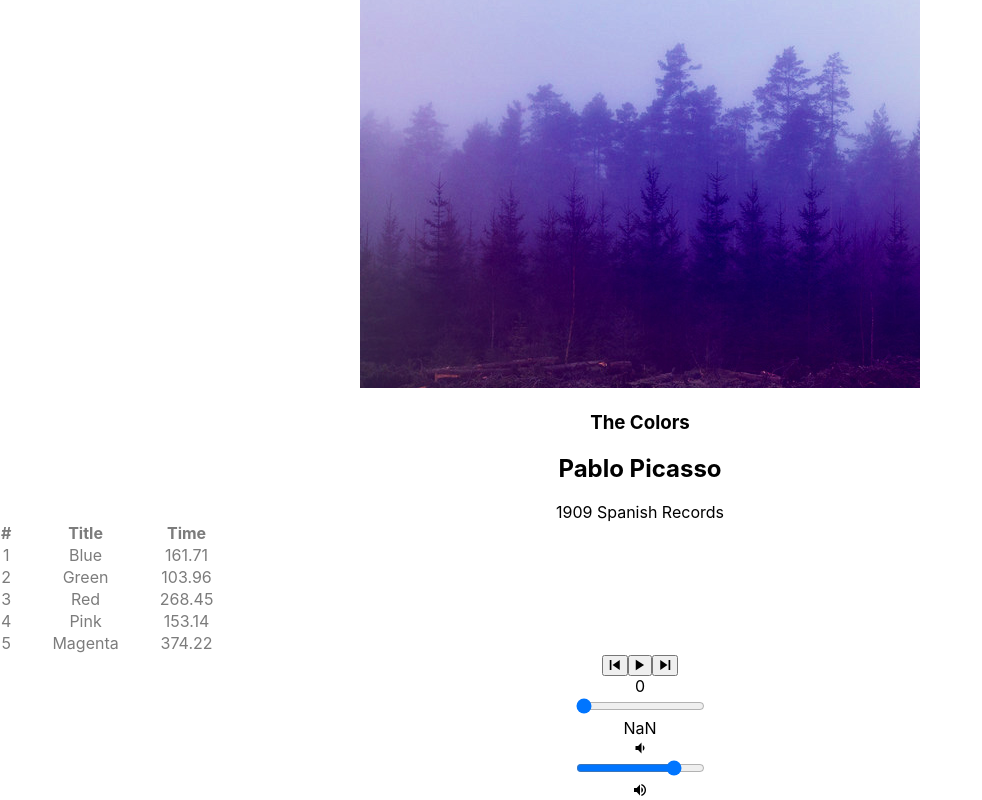
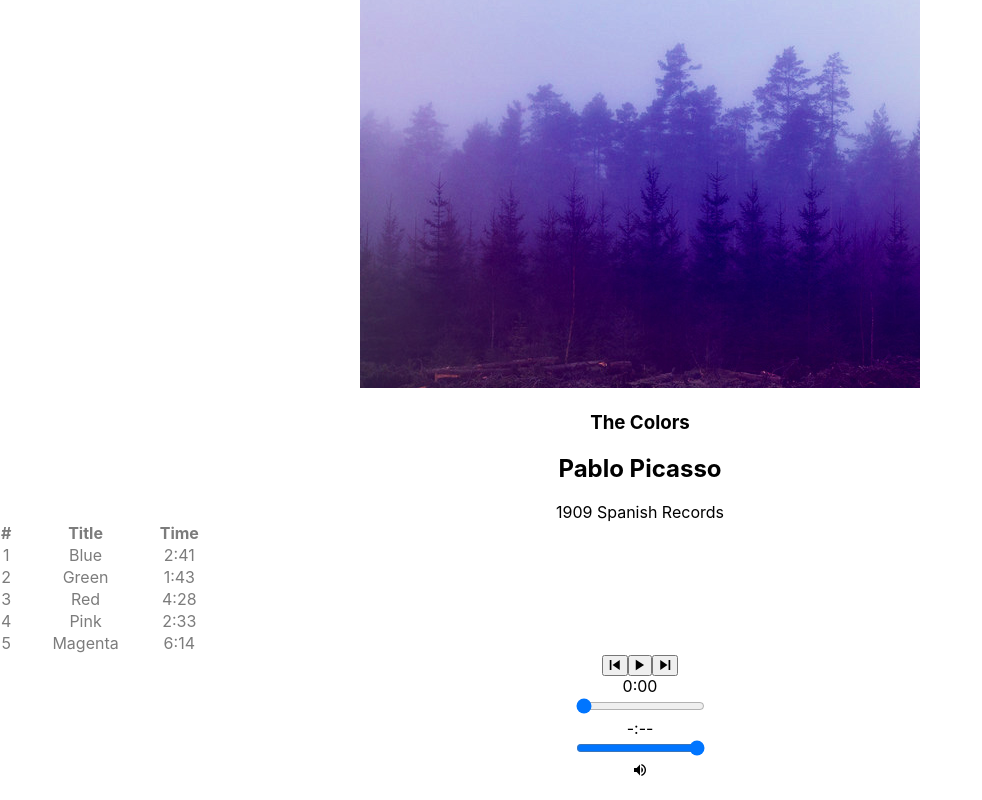
Before and after one commit to EatYourVegetables/bloc-jams-react, a React (Create React App) app: page /album/the-colors in a window 1280 px wide. Shown: the part 274-1074 px from the top of the page, without its empty margins (0-982 px from the left). Built offline with nearby package versions, Linux system fonts and the light colour scheme.

Commit message:
assignment-9-player-bar-range-inputs: completed

```diff
--- a/src/components/Album.js
+++ b/src/components/Album.js
@@ -19,7 +19,7 @@ class Album extends Component{
             hoverSong: null,
             currentTime: 0,
             duration: album.songs[0].duration,
-
+            volume: 1
         };
         this.audioElement = document.createElement('audio');
         this.audioElement.src = album.songs[0].audioSrc;
@@ -50,10 +50,16 @@ class Album extends Component{
                 this.setState({
                     duration: this.audioElement.duration
                 });
+            },
+            volumechange: e => {
+                this.setState({
+                    volume: this.audioElement.volume
+                })
             }
         };
         this.audioElement.addEventListener('timeupdate', this.eventListeners.timeupdate);
         this.audioElement.addEventListener('durationchange', this.eventListeners.durationchange);
+        this.audioElement.addEventListener('volumechange', this.eventListeners.volumechange);
     }
 
     componentWillUnmount() {
@@ -61,6 +67,7 @@ class Album extends Component{
         this.audioElement = null;
         this.audioElement.removeEventListener('timeupdate', this.eventListeners.timeupdate);
         this.audioElement.removeEventListener('durationchange', this.eventListeners.durationchange);
+        this.audioElement.removeEventListener('volumechange', this.eventListeners.volumechange);
     }
 
     setSong(song){
@@ -108,6 +115,11 @@ class Album extends Component{
         });
     }
 
+    handleVolumeChange(e){
+        this.setState({volume: e.target.value})
+        this.audioElement.volume = e.target.value;
+    }
+
     handleMouseEnter(song) {
         this.setState({hoverSong: song})
         this.songNum(song);
@@ -126,7 +138,17 @@ class Album extends Component{
         }
     }
 
-
+    formatTime(time){
+        time = Math.floor(time);
+        const minutes = Math.floor(time/60);
+        const seconds = time % 60;
+        const result = minutes + (9 < seconds ? ':' : ':0') + seconds;
+        if(isNaN(time)){
+            return "-:--";
+        }else{
+            return result;
+        }
+    }
 
     render(){
        return(
@@ -162,7 +184,7 @@ class Album extends Component{
                                 {this.songNum(song, index)}
                             </td>
                             <td id="title">{song.title}</td>
-                            <td>{song.duration}</td>
+                            <td>{this.formatTime(song.duration)}</td>
                         </tr>
                     )}
                 </tbody>
@@ -170,12 +192,16 @@ class Album extends Component{
             <PlayerBar
                 isPlaying={this.state.isPlaying}
                 currentSong={this.state.currentSong}
-                currentTime={this.audioElement.currentTime}
-                duration={this.audioElement.duration}
+                currentTime={this.formatTime(this.audioElement.currentTime)}
+                currentTimeNum={this.audioElement.currentTime}
+                duration={this.formatTime(this.audioElement.duration)}
+                durationNum={this.audioElement.duration}
+                volume={this.audioElement.volume}
                 handleSongClick={() => this.handleSongClick(this.state.currentSong)}
                 handlePrevClick={() => this.handlePrevClick()}
                 handleNextClick={() => this.handleNextClick()}
                 handleTimeChange={(e) => this.handleTimeChange(e)}
+                handleVolumeChange={(e) => this.handleVolumeChange(e)}
             />
         </section>
        );
--- a/src/components/PlayerBar.js
+++ b/src/components/PlayerBar.js
@@ -1,6 +1,16 @@
  import React, { Component } from 'react';
 
  class PlayerBar extends Component {
+   volumeLevel(){
+     const volume = this.props.volume;
+      if(volume === 0)
+        return "icon ion-md-volume-mute"
+      else if (volume < .5)
+        return "icon ion-md-volume-low"
+      else
+        return "icon ion-md-volume-high"
+  }
+
    render() {
      return (
        <section className="player-bar">
@@ -20,7 +30,7 @@
            <input
              type="range"
              className="seek-bar"
-             value={(this.props.currentTime / this.props.duration) || 0}
+             value={(this.props.currentTimeNum / this.props.durationNum) || 0}
              max="1"
              min="0"
              step="0.01"
@@ -29,9 +39,16 @@
            <div className="total-time">{this.props.duration}</div>
          </section>
          <section id="volume-control">
-           < div className = "icon ion-md-volume-low" > </div>
-           <input type="range" className="seek-bar" value="80" />
-           < div className = "icon ion-md-volume-high" > </div>
+           <input
+             type="range"
+             className="seek-bar"
+             value={this.props.volume}
+             max="1"
+             min="0"
+             step="0.02"
+             onChange={this.props.handleVolumeChange}
+           />
+           < div className = {this.volumeLevel()} > </div>
          </section>
        </section>
      );
```
